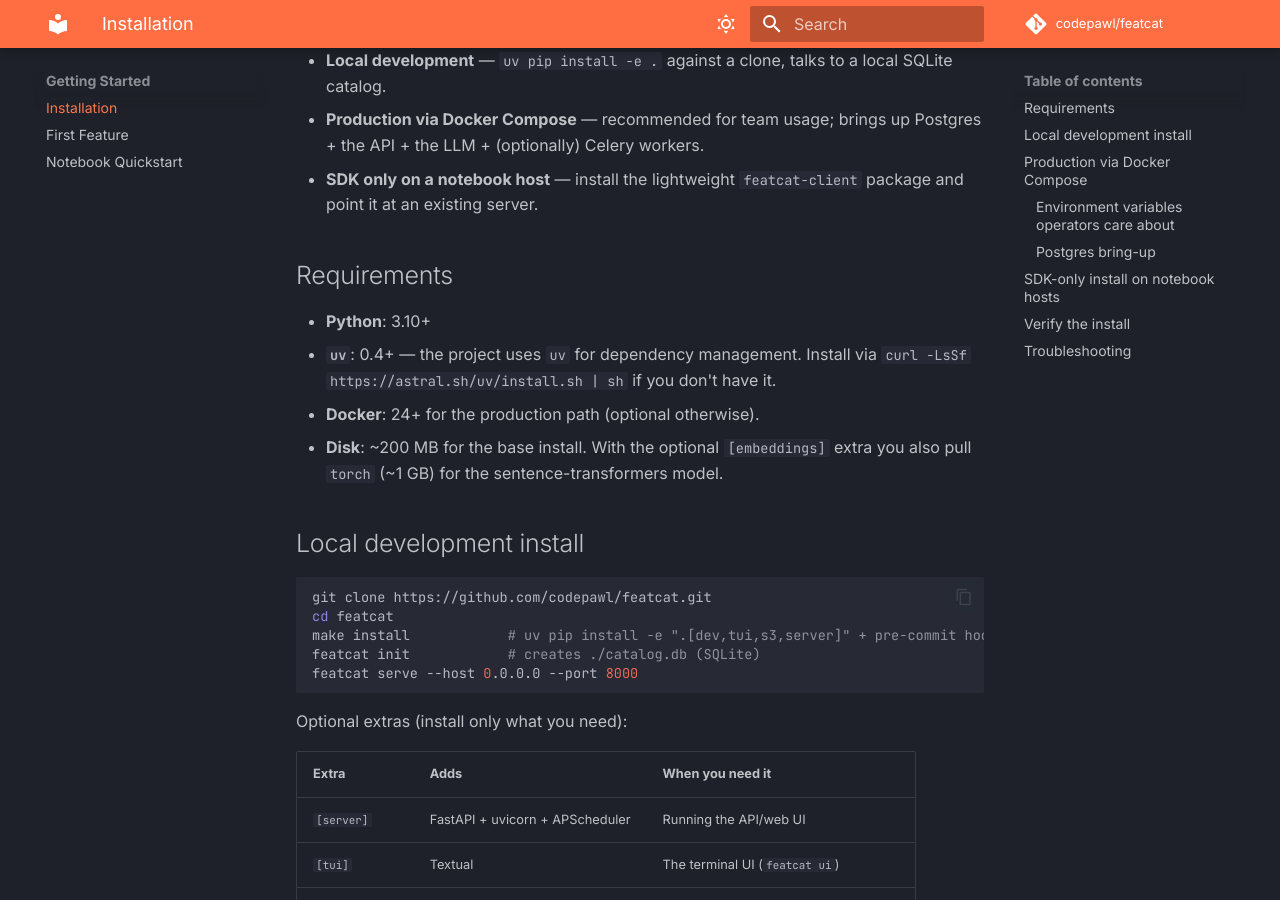
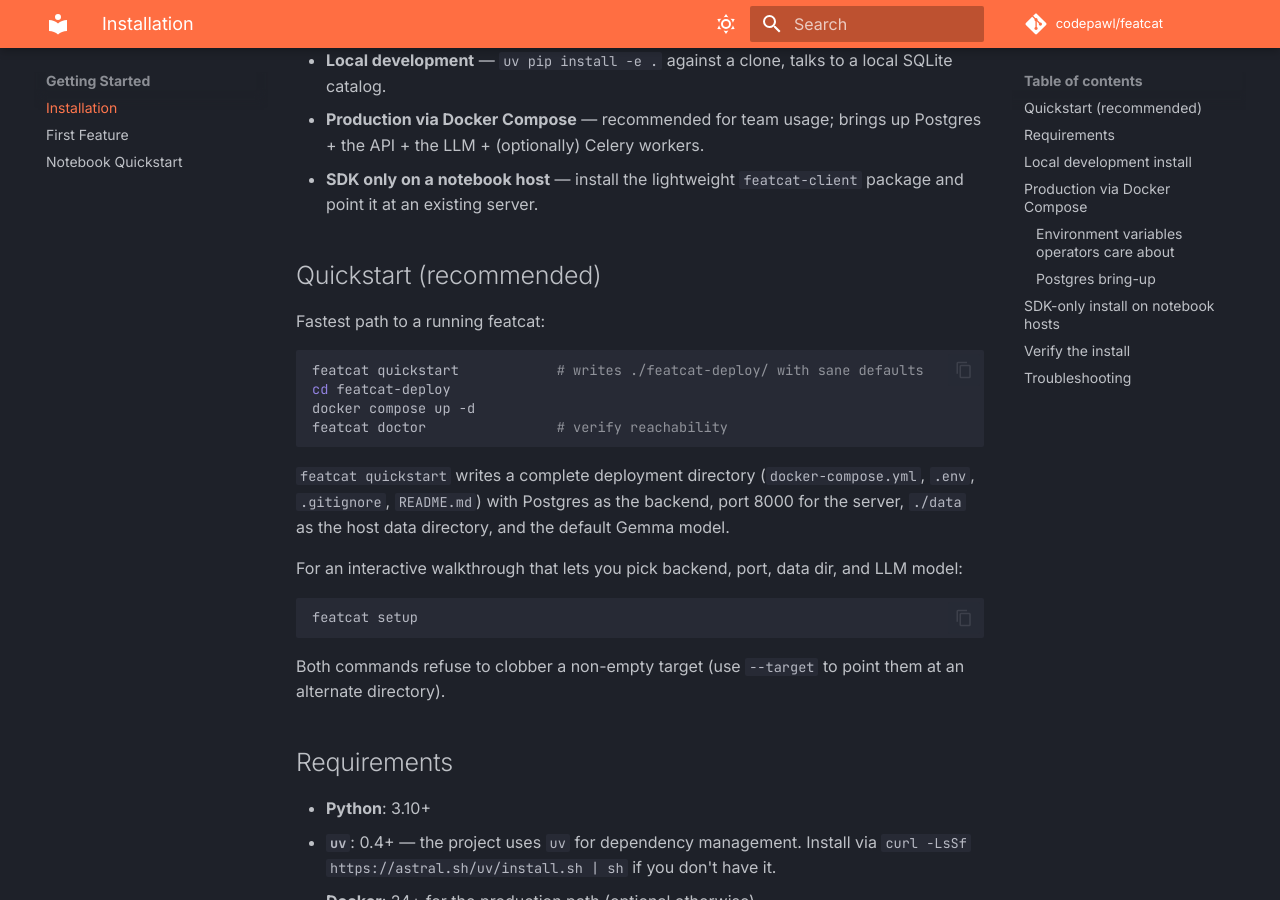
Before and after one commit to codepawl/featcat, an MkDocs documentation site: the page built from docs/getting-started/installation.md, in a window 1280 px wide and 900 px high, scrolled down 221 px. Built offline with MkDocs 1.6.1 and Material for MkDocs 9.7.7, drawn with Linux system fonts in a browser that asks for light colours; comment, search, counter and statistics services are not loaded.

Commit message:
docs(getting-started): document featcat quickstart and setup

````diff
--- a/docs/getting-started/installation.md
+++ b/docs/getting-started/installation.md
@@ -5,6 +5,27 @@
 - **Local development** — `uv pip install -e .` against a clone, talks to a local SQLite catalog.
 - **Production via Docker Compose** — recommended for team usage; brings up Postgres + the API + the LLM + (optionally) Celery workers.
 - **SDK only on a notebook host** — install the lightweight `featcat-client` package and point it at an existing server.
+
+## Quickstart (recommended)
+
+Fastest path to a running featcat:
+
+```bash
+featcat quickstart            # writes ./featcat-deploy/ with sane defaults
+cd featcat-deploy
+docker compose up -d
+featcat doctor                # verify reachability
+```
+
+`featcat quickstart` writes a complete deployment directory (`docker-compose.yml`, `.env`, `.gitignore`, `README.md`) with Postgres as the backend, port 8000 for the server, `./data` as the host data directory, and the default Gemma model.
+
+For an interactive walkthrough that lets you pick backend, port, data dir, and LLM model:
+
+```bash
+featcat setup
+```
+
+Both commands refuse to clobber a non-empty target (use `--target` to point them at an alternate directory).
 
 ## Requirements
 
````
